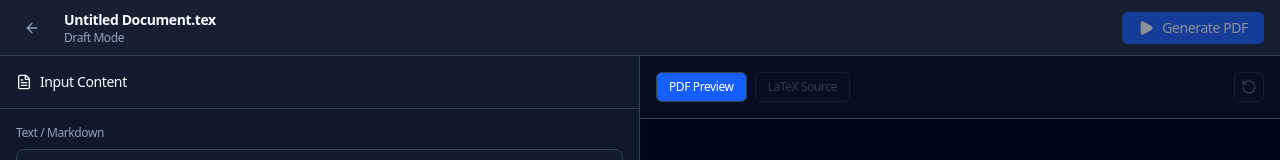
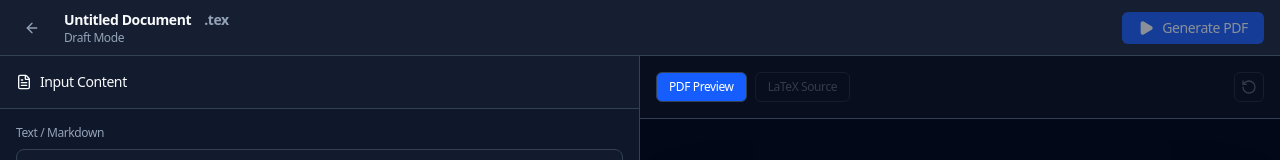
Before and after one commit to AnustupMaity/Latexify, a Next.js app in the folder frontend/: page /editor in a window 1280 px wide. Shown: the top 160 px of the page. Built offline with nearby package versions, Linux system fonts and the light colour scheme; no server answers.

Commit message:
feat: make document title editable and save/download appropriately

```diff
--- a/frontend/src/app/editor/page.tsx
+++ b/frontend/src/app/editor/page.tsx
@@ -9,6 +9,7 @@ const API_BASE = process.env.NEXT_PUBLIC_API_URL || "http://localhost:8000";
 type GenerationState = "idle" | "generating" | "success" | "error" | "loading_history";
 
 export default function EditorPage() {
+  const [title, setTitle] = useState("Untitled Document");
   const [inputText, setInputText] = useState("");
   const [instructions, setInstructions] = useState("");
   const [state, setState] = useState<GenerationState>("idle");
@@ -30,6 +31,7 @@ export default function EditorPage() {
           .then((res) => res.json())
           .then((data) => {
             if (data && !data.detail) {
+              setTitle(data.title || "Untitled Document");
               setInputText(data.input_text || "");
               setInstructions(data.instructions || "");
               setLatexCode(data.latex_code || "");
@@ -68,6 +70,7 @@ export default function EditorPage() {
           input_text: inputText,
           instructions: instructions,
           template: "standard",
+          title: title,
         }),
       });
 
@@ -98,7 +101,7 @@ export default function EditorPage() {
     if (!pdfBase64) return;
     const link = document.createElement("a");
     link.href = `data:application/pdf;base64,${pdfBase64}`;
-    link.download = "latexify_document.pdf";
+    link.download = `${title.replace(/\s+/g, '_') || 'latexify_document'}.pdf`;
     link.click();
   };
 
@@ -107,7 +110,7 @@ export default function EditorPage() {
     const blob = new Blob([latexCode], { type: "text/plain" });
     const link = document.createElement("a");
     link.href = URL.createObjectURL(blob);
-    link.download = "latexify_document.tex";
+    link.download = `${title.replace(/\s+/g, '_') || 'latexify_document'}.tex`;
     link.click();
   };
 
@@ -122,7 +125,17 @@ export default function EditorPage() {
             <ArrowLeft className="w-4 h-4" />
           </Link>
           <div className="flex flex-col">
-            <span className="text-sm font-semibold">Untitled Document.tex</span>
+            <div className="flex items-center">
+              <input
+                type="text"
+                value={title}
+                onChange={(e) => setTitle(e.target.value)}
+                className="text-sm font-semibold bg-transparent border-none focus:outline-none focus:ring-1 focus:ring-blue-500 rounded px-1 -ml-1 text-foreground"
+                style={{ width: `${Math.max(title.length + 1, 10)}ch` }}
+                placeholder="Untitled Document"
+              />
+              <span className="text-sm font-semibold text-muted-foreground mr-1">.tex</span>
+            </div>
             <span className="text-xs text-muted-foreground">
               {state === "success" && retries > 0
                 ? `✅ Compiled after ${retries} auto-fix${retries > 1 ? "es" : ""}`
```
Also changed, not shown: 1 other file (tests, documents, lock files or other folders).
